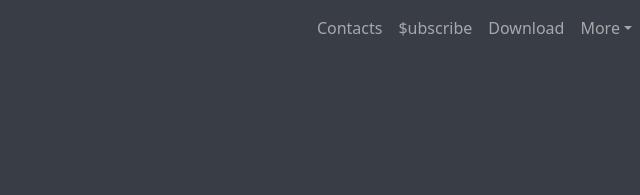
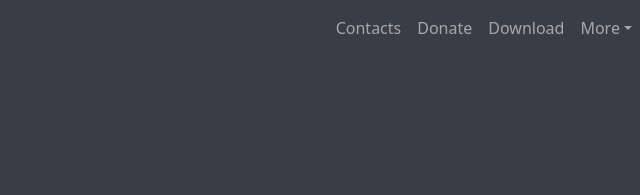
Before and after one commit to YuvrajJais9257/DiceSim, a plain HTML site: page index.html in a window 1280 px wide. Shown: the top 195 px of the page, 640-1280 px from the left. Drawn offline with nearby package versions, Linux system fonts and the light colour scheme.

Commit message:
Update index.html

```diff
--- a/index.html
+++ b/index.html
@@ -34,7 +34,7 @@
                         <a class="nav-link" href="#footer">Contacts</a>
                     </li>
                     <li class="nav-item">
-                        <a class="nav-link" href="#">$ubscribe</a>
+                        <a class="nav-link" href="#">Donate</a>
                     </li>
                     <li class="nav-item">
                         <a class="nav-link" href="#">Download</a>
```
